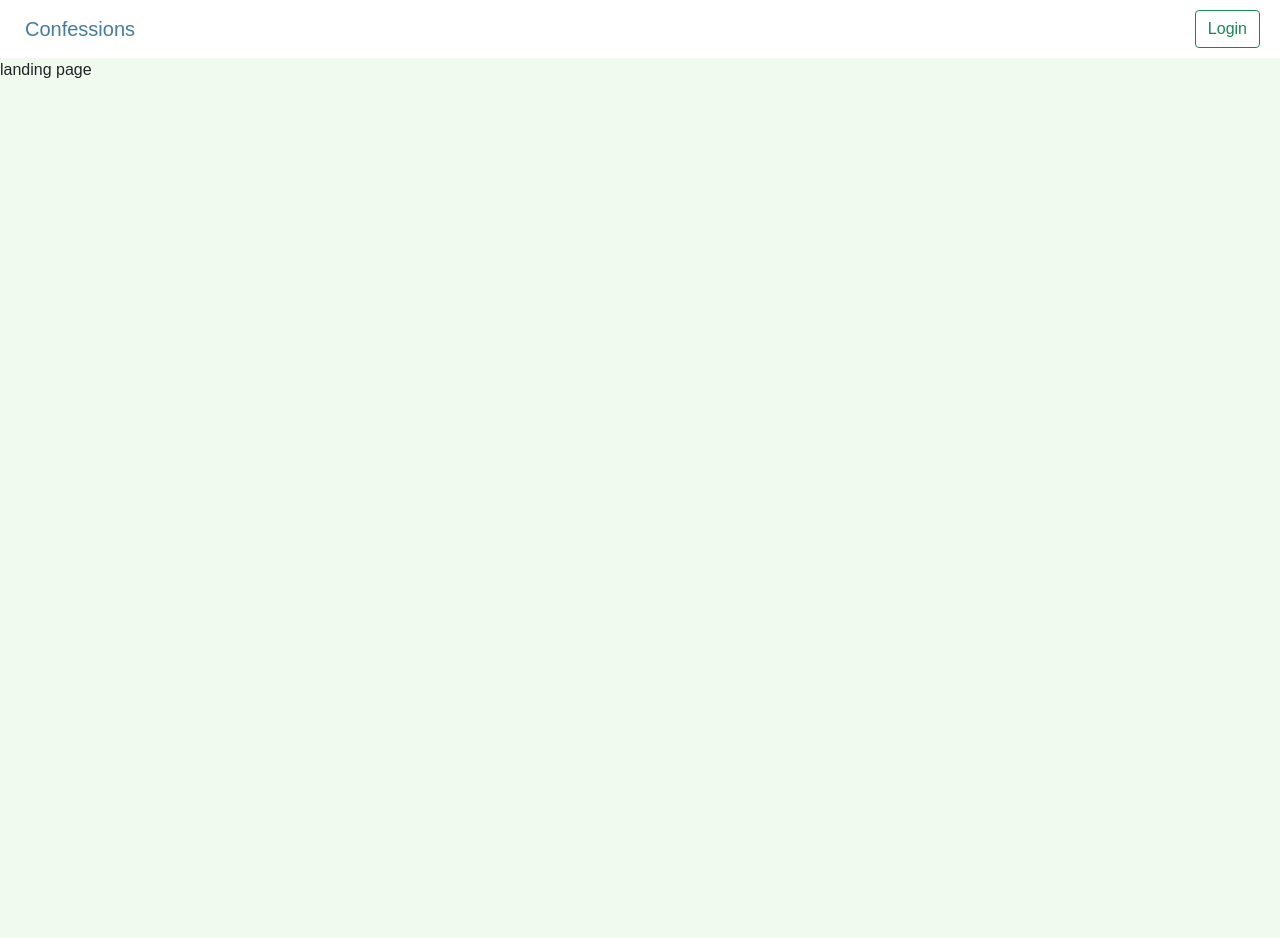
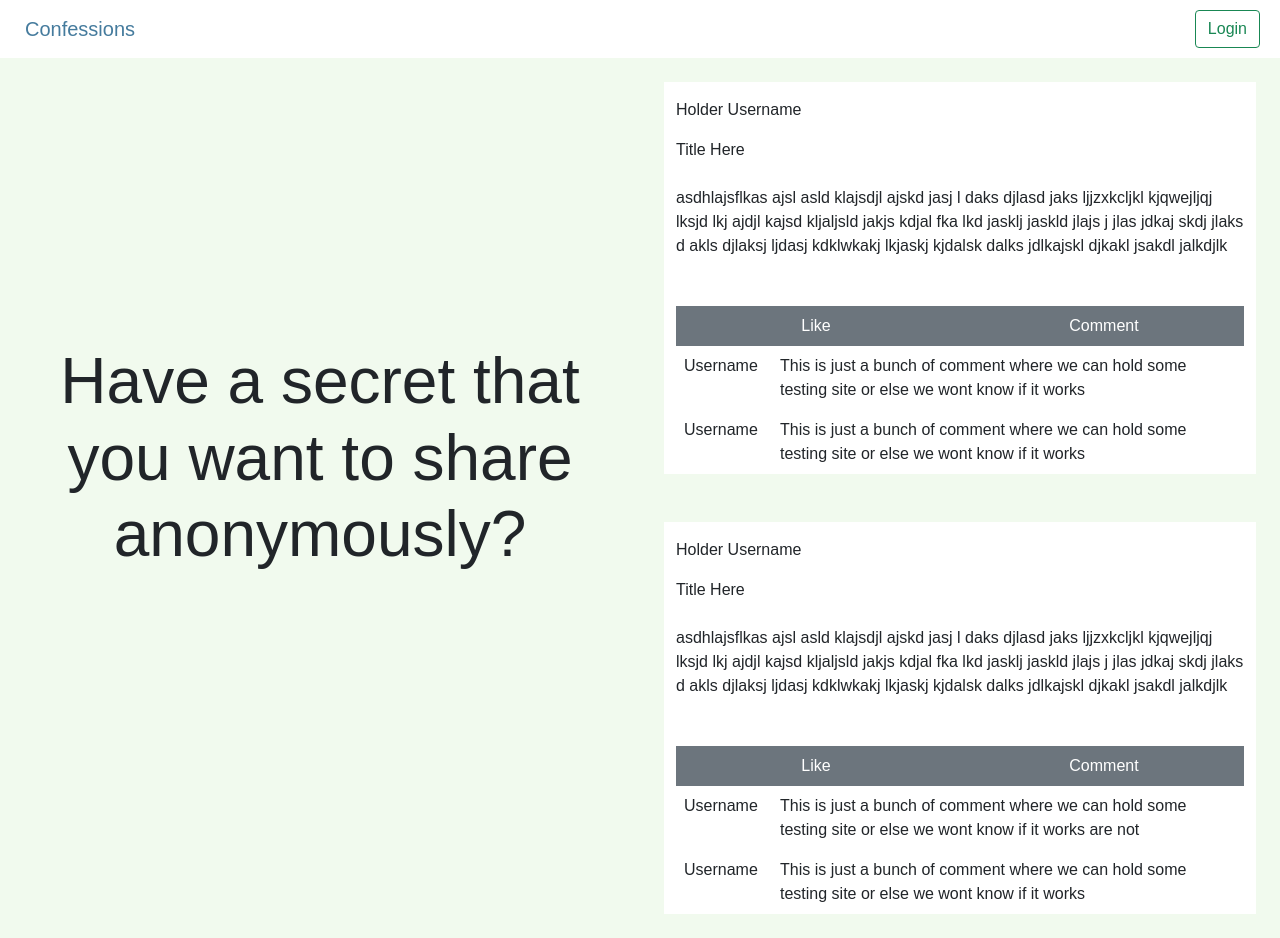
Before and after one commit to SLuo490/Confessions, a React (Create React App) app: page / in a window 1280 px wide. Before the commit the page ends 800 px from the top, so only its background shows below. Built offline with nearby package versions, Linux system fonts and the light colour scheme; no server answers; a web font is replaced by a local one.

Commit message:
add landing page

```diff
--- a/src/App.js
+++ b/src/App.js
@@ -7,6 +7,7 @@ import {
   LandingPage,
   Dashboard,
   EditPostPage,
+  DetailsPage,
 } from './pages/index';
 
 import './App.css';
@@ -24,6 +25,7 @@ function App() {
           <Route exact path='/create' element={<CreatePostPage />} />
           <Route exact path='/dashboard' element={<Dashboard />} />
           <Route exact path='/edit/:id' element={<EditPostPage />} />
+          <Route exact path='/comments/:slug' element={<DetailsPage />} />
         </Routes>
       </div>
     </Router>
--- a/src/components/Nav.js
+++ b/src/components/Nav.js
@@ -86,6 +86,26 @@ export default function Nav() {
                     </div>
                   ) : (
                     <div>
+                      {location.pathname === '/comments/:id' ? (
+                        <div>
+                          <Link to='/home'>
+                            <button
+                              type='button'
+                              className='btn btn-outline-primary me-3'
+                            >
+                              Back
+                            </button>
+                          </Link>
+                          <button
+                            type='button'
+                            className='btn btn-outline-danger'
+                            onClick={logOut}
+                          >
+                            Log Out
+                          </button>
+                        </div>
+                      ) : (
+                        <div>
                           <Link to='/dashboard'>
                             <button
                               type='button'
@@ -116,6 +136,8 @@ export default function Nav() {
                 </div>
               )}
             </div>
+          )}
+        </div>
       </div>
     </nav>
   );
--- /dev/null
+++ b/src/pages/DetailsPage.js
@@ -0,0 +1,12 @@
+import { Confession, Nav } from '../components';
+import { useEffect, useState, useLocation } from 'react';
+import { auth, db } from '../utils/firebase';
+
+export default function DetailsPage() {
+  return (
+    <div>
+      <Nav />
+      <h1>Hello</h1>
+    </div>
+  );
+}
--- a/src/pages/HomePage.js
+++ b/src/pages/HomePage.js
@@ -1,6 +1,6 @@
 import './style.css';
 import { Nav, Confession } from '../components';
-import { useNavigate } from 'react-router-dom';
+import { Link, useNavigate } from 'react-router-dom';
 import { auth, db } from '../utils/firebase';
 import { useAuthState } from 'react-firebase-hooks/auth';
 import { useState, useEffect } from 'react';
@@ -48,7 +48,11 @@ export default function HomePage() {
         <p className='text-center pt-2'>See what people are saying!</p>
         <div className='d-flex flex-column'>
           {allPost.map((post) => (
-            <Confession key={post.id} post={post} />
+            <Confession key={post.id} post={post}>
+              <Link to={{ pathname: `/comments/${post.id}` }}>
+                <button className='btn btn-secondary'>Comments</button>
+              </Link>
+            </Confession>
           ))}
         </div>
       </div>
--- a/src/pages/LandingPage.js
+++ b/src/pages/LandingPage.js
@@ -4,7 +4,85 @@ export default function LandingPage() {
   return (
     <div className='landingPage'>
       <Nav />
-      landing page
+      <div className='container-fluid'>
+        <div className='row'>
+          <div className='col display-3 d-flex text-center align-items-center justify-content-center vh-100'>
+            Have a secret that you want to share anonymously?
+          </div>
+          <div className='col'>
+            <div className='row h-45'>
+              <div className='col m-4 bg-white'>
+                <div className='mt-3'>Holder Username</div>
+                <div className='mt-3'>Title Here</div>
+                <div className='mt-4'>
+                  asdhlajsflkas ajsl asld klajsdjl ajskd jasj l daks djlasd jaks
+                  ljjzxkcljkl kjqwejljqj lksjd lkj ajdjl kajsd kljaljsld jakjs
+                  kdjal fka lkd jasklj jaskld jlajs j jlas jdkaj skdj jlaks d
+                  akls djlaksj ljdasj kdklwkakj lkjaskj kjdalsk dalks jdlkajskl
+                  djkakl jsakdl jalkdjlk
+                </div>
+                <div className='mt-5 p-2 bg-secondary '>
+                  <div className='row'>
+                    <div className='col-md-6 text-center text-white'>Like</div>
+                    <div className='col-md-6 text-center text-white'>
+                      Comment
+                    </div>
+                  </div>
+                </div>
+                <div className='row p-2'>
+                  <div className='col-md-2 text-center'>Username</div>
+                  <div className='col-md-10'>
+                    This is just a bunch of comment where we can hold some
+                    testing site or else we wont know if it works
+                  </div>
+                </div>
+                <div className='row p-2'>
+                  <div className='col-md-2 text-center'>Username</div>
+                  <div className='col-md-10'>
+                    This is just a bunch of comment where we can hold some
+                    testing site or else we wont know if it works
+                  </div>
+                </div>
+              </div>
+            </div>
+            <div className='row h-40'>
+              <div className='col m-4 bg-white'>
+                <div className='mt-3'>Holder Username</div>
+                <div className='mt-3 '>Title Here</div>
+                <div className='mt-4'>
+                  asdhlajsflkas ajsl asld klajsdjl ajskd jasj l daks djlasd jaks
+                  ljjzxkcljkl kjqwejljqj lksjd lkj ajdjl kajsd kljaljsld jakjs
+                  kdjal fka lkd jasklj jaskld jlajs j jlas jdkaj skdj jlaks d
+                  akls djlaksj ljdasj kdklwkakj lkjaskj kjdalsk dalks jdlkajskl
+                  djkakl jsakdl jalkdjlk
+                </div>
+                <div className='mt-5 p-2 bg-secondary '>
+                  <div className='row'>
+                    <div className='col-md-6 text-center text-white'>Like</div>
+                    <div className='col-md-6 text-center text-white'>
+                      Comment
+                    </div>
+                  </div>
+                </div>
+                <div className='row p-2'>
+                  <div className='col-md-2 text-center'>Username</div>
+                  <div className='col-md-10'>
+                    This is just a bunch of comment where we can hold some
+                    testing site or else we wont know if it works are not
+                  </div>
+                </div>
+                <div className='row p-2'>
+                  <div className='col-md-2 text-center'>Username</div>
+                  <div className='col-md-10'>
+                    This is just a bunch of comment where we can hold some
+                    testing site or else we wont know if it works
+                  </div>
+                </div>
+              </div>
+            </div>
+          </div>
+        </div>
+      </div>
     </div>
   );
 }
--- a/src/pages/index.js
+++ b/src/pages/index.js
@@ -5,6 +5,7 @@ import RegisterPage from './auth/RegisterPage';
 import LandingPage from './LandingPage';
 import Dashboard from './Dashboard';
 import EditPostPage from './EditPostPage';
+import DetailsPage from './DetailsPage';
 
 export {
   HomePage,
@@ -14,4 +15,5 @@ export {
   LandingPage,
   Dashboard,
   EditPostPage,
+  DetailsPage,
 };
```
Lines whose indentation alone changed are shown as unchanged.
